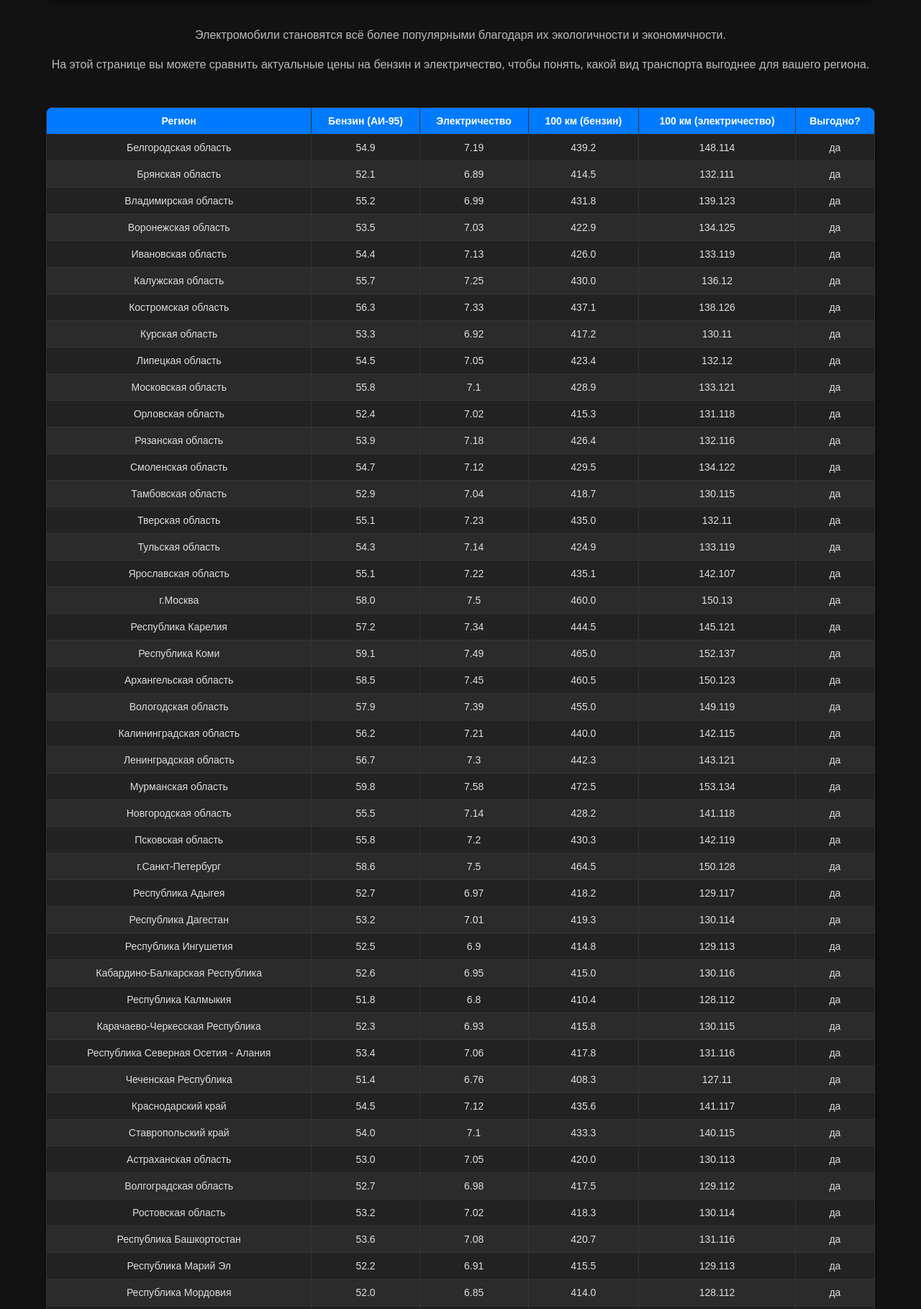
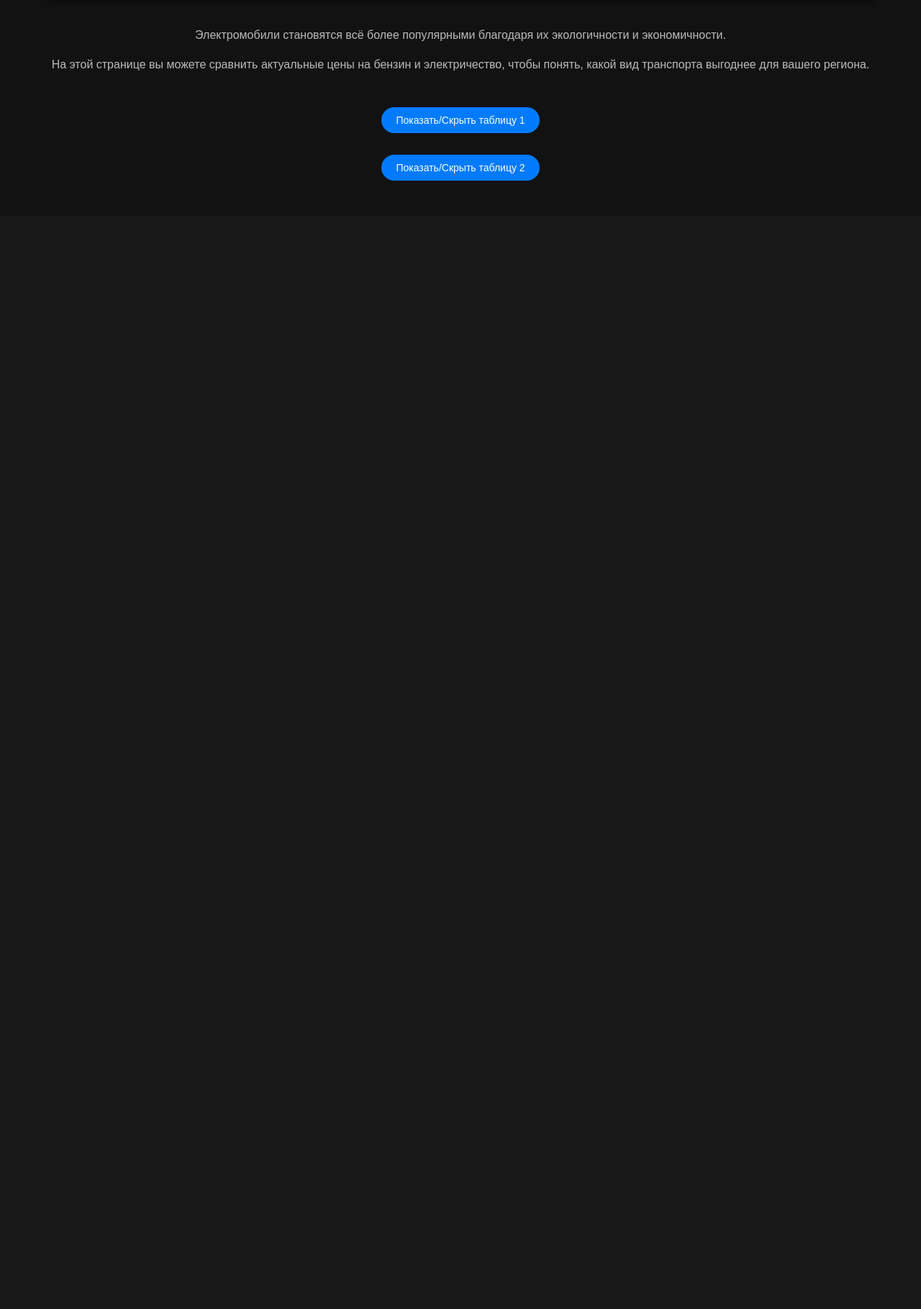
Before and after one commit to DruskoEgor/carta, a Flask app: page / in a window 1280 px wide. Shown: the part 610-2429 px from the top of the page at 72% size. After the commit the page ends 861 px from the top, so only its background shows below. Run offline with Flask 3, Linux system fonts and the light colour scheme.

Commit message:
Update index.html

```diff
--- a/templates/index.html
+++ b/templates/index.html
@@ -60,11 +60,18 @@
 
         .table-container {
             width: 100%;
-            overflow: auto;
+            overflow: hidden;
+            max-height: 0;
             background-color: #1c1c1c;
             border-radius: 10px;
             margin-bottom: 20px;
             box-shadow: 0 4px 6px rgba(0, 0, 0, 0.4);
+            transition: max-height 0.5s ease, padding 0.5s ease;
+        }
+
+        .table-container.open {
+            max-height: 500px;
+            padding: 10px;
         }
 
         table {
@@ -91,6 +98,22 @@
         table tr:nth-child(even) td {
             background-color: #2b2b2b;
         }
+
+        .toggle-button {
+            padding: 10px 20px;
+            margin-bottom: 10px;
+            font-size: 14px;
+            color: #fff;
+            background-color: #007bff;
+            border: none;
+            border-radius: 20px;
+            cursor: pointer;
+            transition: all 0.3s ease;
+        }
+
+        .toggle-button:hover {
+            background-color: #0056b3;
+        }
     </style>
 </head>
 <body>
@@ -109,7 +132,8 @@
         </div>
 
         <!-- Первая таблица -->
-        <div class="table-container">
+        <button class="toggle-button" onclick="toggleTable('table1')">Показать/Скрыть таблицу 1</button>
+        <div class="table-container" id="table1">
             <table>
                 <thead>
                     <tr>
@@ -137,7 +161,8 @@
         </div>
 
         <!-- Вторая таблица -->
-        <div class="table-container">
+        <button class="toggle-button" onclick="toggleTable('table2')">Показать/Скрыть таблицу 2</button>
+        <div class="table-container" id="table2">
             <table>
                 <thead>
                     <tr>
@@ -162,26 +187,57 @@
             </table>
         </div>
     </div>
-
-    <!-- Скрипт API Яндекс.Карт -->
-    <script src="https://api-maps.yandex.ru/2.1/?lang=ru_RU" type="text/javascript"></script>
+    <!--  скрипт  API  -->
+    <script src="https://api-maps.yandex.ru/2.1/?apikey=7feab22e-2e07-462f-ae45-ad4fb5e4714b&lang=ru_RU" type="text/javascript"></script>
     <script>
         ymaps.ready(init);
+
         function init() {
+            // индикатор загрузки
+            document.getElementById('loading').style.display = 'block';
+
             var map = new ymaps.Map("map", {
                 center: [61.735644, 99.466732],
                 zoom: 3,
-                controls: ['zoomControl', 'typeSelector', 'fullscreenControl']
+                controls: ['zoomControl', 'typeSelector', 'fullscreenControl'] // Контролы
             });
 
-            // Пример добавления точек на карту
-            {% for point in points %}
-            var placemark = new ymaps.Placemark([{{ point.lat }}, {{ point.lng }}], {
-                hintContent: '{{ point.hint }}',
-                balloonContent: '{{ point.balloon }}'
-            });
-            map.geoObjects.add(placemark);
-            {% endfor %}
+            map.setType('yandex#map');
+
+            //  GeoJSON файл
+            fetch('{{ url_for("static", filename="maps/map_data.geojson") }}')
+                .then(response => response.json())
+                .then(geojsonData => {
+                    // Обработка файлов
+                    geojsonData.features.forEach(function (feature) {
+                        var geoObject = new ymaps.GeoObject({
+                            geometry: feature.geometry, // Геометрия  GeoJSON
+                            properties: feature.properties // Свойства
+                        }, {
+                            fillColor: feature.properties.fill,
+                            fillOpacity: feature.properties['fill-opacity'],
+                            strokeColor: feature.properties.stroke,
+                            strokeWidth: feature.properties['stroke-width'],
+                            strokeOpacity: feature.properties['stroke-opacity']
+                        });
+
+                        // geoObject на карту
+                        map.geoObjects.add(geoObject);
+                    });
+
+                    // Скрытие индикатора загрузки после загрузки данных
+                    document.getElementById('loading').style.display = 'none';
+                })
+                .catch(error => {
+                    console.error("Ошибка загрузки GeoJSON:", error);
+                    // Скрытие индикатора загрузки при ошибке
+                    document.getElementById('loading').style.display = 'none';
+                });
+        }
+
+        function toggleTable(tableId) {
+            const table = document.getElementById(tableId);
+            table.classList.toggle('open');
         }
     </script>
 </body>
```
